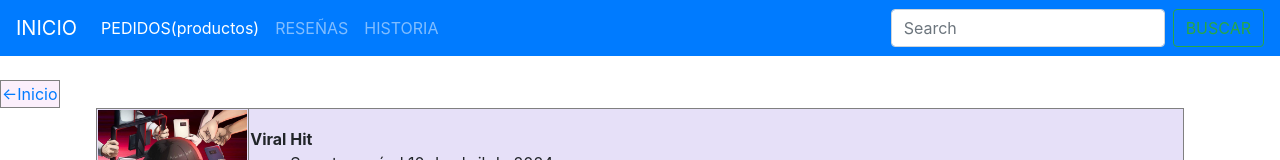
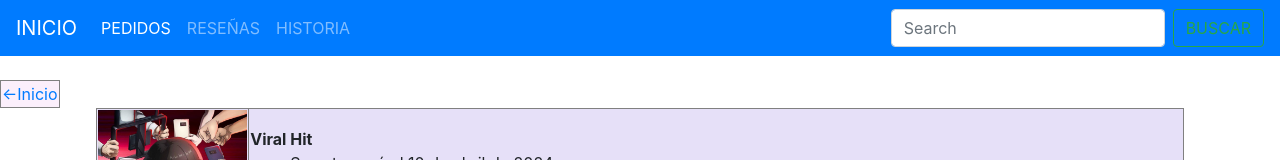
Before and after one commit to Villa0246/ainimervr, a plain HTML site: page estrenos.html in a window 1280 px wide. Shown: the top 160 px of the page. Drawn offline with nearby package versions, Linux system fonts and the light colour scheme.

Commit message:
estrenos.html

```diff
--- a/estrenos.html
+++ b/estrenos.html
@@ -15,8 +15,7 @@
              <div class="collapse navbar-collapse" id="navbarTogglerDemo02">
              <ul class="navbar-nav mr-auto mt-2 mt-lg-0">
              <li class="nav-item active">
-             <a class="nav-link" href="pedidos.html">PEDIDOS<span class="sr-
-            only">(productos)</span></a>
+             <a class="nav-link" href="pedidos.html">PEDIDOS</a>
              </li>
              <li class="nav-item">
              <a class="nav-link" href="resenas.html">RESE&Ntilde;AS</a>
```
